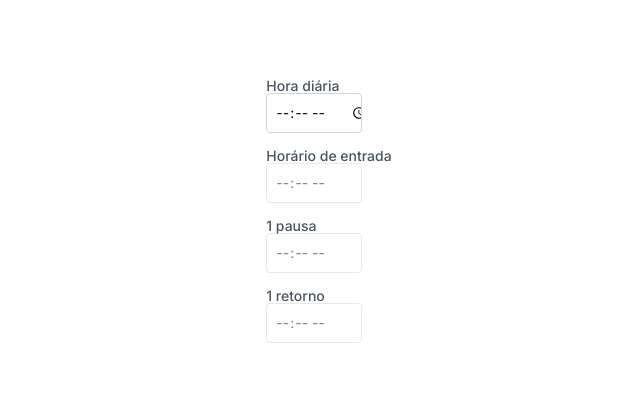
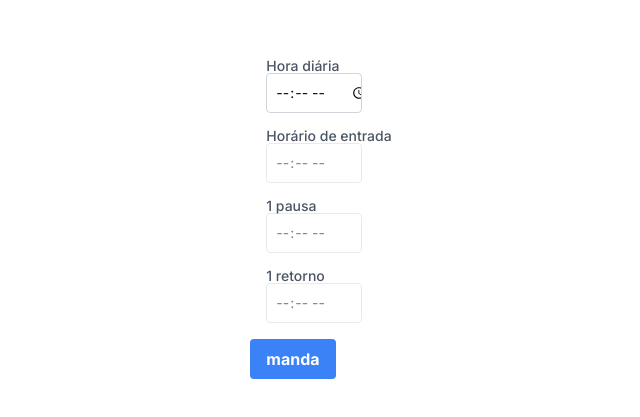
Before and after one commit to pedrojose06/daily-work, a Next.js app: page / in a window 1280 px wide. Shown: the part 189-606 px from the top of the page, without its empty margins (311-951 px from the left). Built offline with nearby package versions, Linux system fonts and the light colour scheme.

Commit message:
feat: improve validations

```diff
--- a/src/features/form-calculator/components/form-calculator/fom-calculator.tsx
+++ b/src/features/form-calculator/components/form-calculator/fom-calculator.tsx
@@ -2,7 +2,9 @@
 
 import { useAtom } from "jotai";
 import { calcResult } from "../../atoms/calcResult";
+
 import FormInput from "../form-input/form-input";
+
 const InputContent = [
 	{
 		label: "Horário de entrada",
@@ -30,13 +32,24 @@ const renderInput = InputContent.map((input) => (
 	/>
 ));
 
+const handleHours = (e: React.FormEvent<HTMLFormElement>) => {
+	e.preventDefault();
+	console.log(e.currentTarget.elements);
+};
+
 export default function FormCalculator() {
 	const [showResult] = useAtom(calcResult);
 	return (
-		<div className=" w-max-96">
+		<form className=" w-max-96" onSubmit={handleHours}>
 			<FormInput key={1} identifier={1} label="Hora diária" id="based-hour" />
 			{renderInput}
 			{showResult && <div>oioi</div>}
-		</div>
+			<button
+				type="submit"
+				className="rounded bg-blue-500 px-4 py-2 font-bold text-white hover:bg-blue-700"
+			>
+				manda
+			</button>
+		</form>
 	);
 }
--- a/src/features/form-calculator/components/form-input/form-input.tsx
+++ b/src/features/form-calculator/components/form-input/form-input.tsx
@@ -23,6 +23,21 @@ export default function FormInput({
 	const [lastHour, setLastHour] = useAtom(counter);
 	const [, setShowResult] = useAtom(calcResult);
 
+	const verifyHour = async (e: React.ChangeEvent<HTMLInputElement>) => {
+		if (e.target.id === "based-hour") return setHourInput(hourInput + 1);
+
+		const value = e.target.value;
+
+		if (verifyLastHour(stringToHours(value)) && verifyHourRange(value)) {
+			setShowResult(true);
+			setLastHour(stringToHours(value));
+
+			return setHourInput(hourInput + 1);
+		}
+
+		return setHourInput(hourInput);
+	};
+
 	const verifyLastHour = (hour: number) => {
 		if (!!hour && lastHour < hour) return true;
 
@@ -33,21 +48,9 @@ export default function FormInput({
 		const hour = Number(value.split(":")[0]);
 		const minutes = Number(value.split(":")[1]);
 
-		if (hour > 24 || minutes > 60 || hour === 0 || minutes === 0) return false;
+		if (hour > 24 || minutes > 60 || hour < 0 || minutes < 0) return false;
 
 		return true;
-	};
-
-	const verifyHour = async (e: React.ChangeEvent<HTMLInputElement>) => {
-		const value = e.target.value;
-
-		if (verifyLastHour(stringToHours(value)) && verifyHourRange(value)) {
-			setShowResult(true);
-			setLastHour(stringToHours(value));
-			return setHourInput(hourInput + 1);
-		}
-
-		return setHourInput(hourInput);
 	};
 
 	return (
--- a/src/utils/stringToHours.ts
+++ b/src/utils/stringToHours.ts
@@ -1,7 +1,7 @@
 export function stringToHours(value: string) {
 	const hour = Number(value.split(":")[0]);
 	const minutes = Number(value.split(":")[1]);
-	return hour + minutes / 60;
+	return minutes <= 0 ? hour : hour + minutes / 60;
 }
 
 export function hoursToString(value: number) {
```
